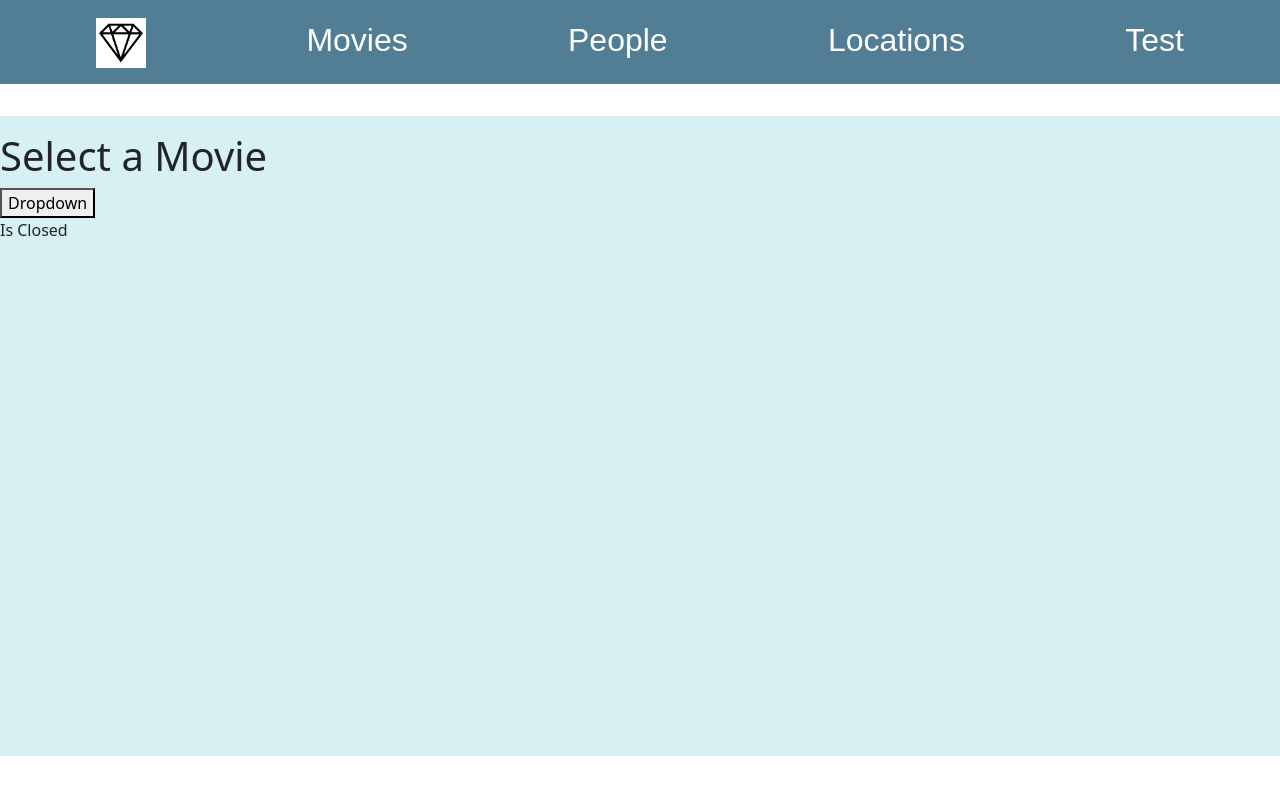
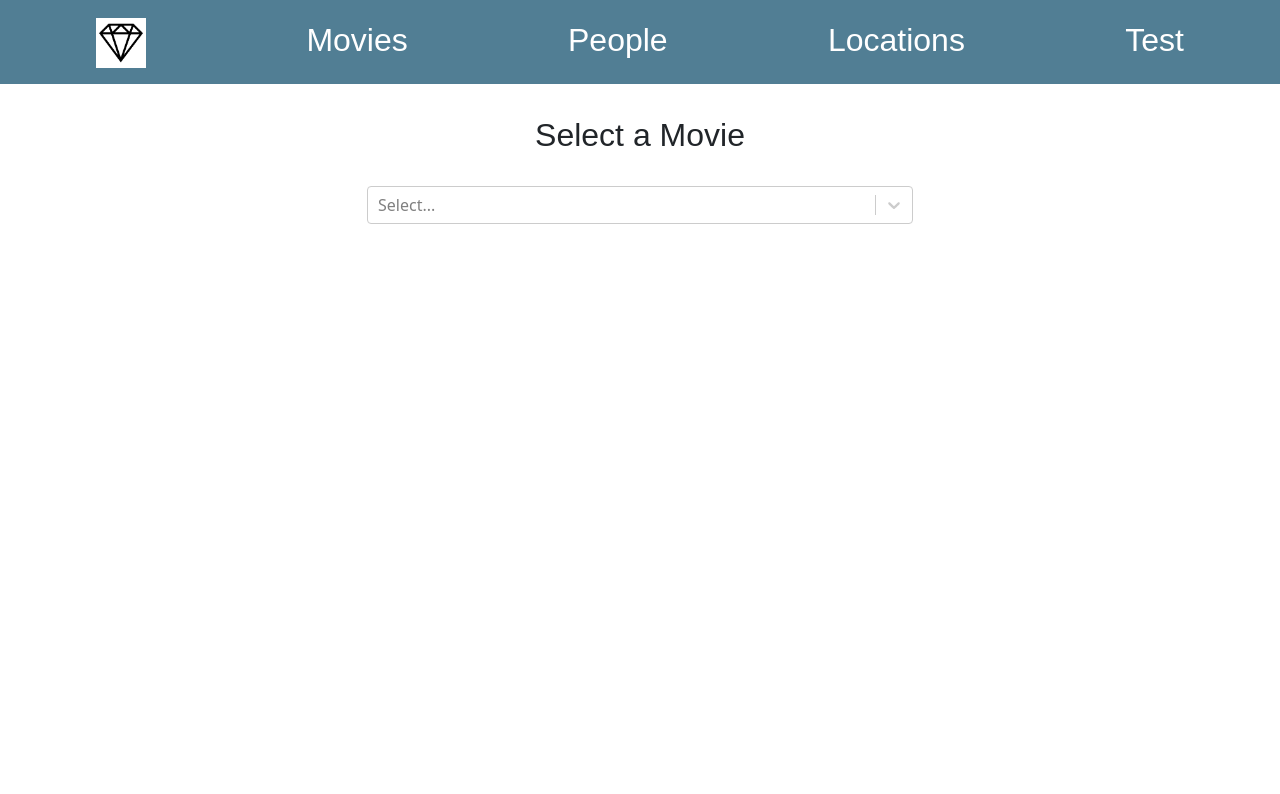
Before and after one commit to joinpursuit/9-1-module-three-assessment, a React (Create React App) app: page /Movies in a window 1280 px wide. Shown: the top 794 px of the page. Built offline with nearby package versions, Linux system fonts and the light colour scheme; the HTML template or start-up script is replaced by a standard one.

Commit message:
Movies.js - code from test replaced old code

```diff
--- a/src/Movies.js
+++ b/src/Movies.js
@@ -1,51 +1,132 @@
 import React from 'react';
+import Select from 'react-select';
 import { useState, useEffect } from "react";
+
+import 'bootstrap/dist/css/bootstrap.min.css';
 import MoviesListItem from './MoviesListItem';
+import MovieRender from './MovieRender';
 
-const Movies = () => {
-    const [open, setOpen] = useState(false)
+const Movie = () => {
     const [movies, setMovies] = useState([])
+    const [moviesObject, setMoviesObject] = useState([])
+    const [moviesSelection, setMovieSelection] = useState ('')
+    const [movieObject, setMovieObject] = useState({})
+    const [movieRenderCondition, setMovieRenderCondition] = useState(false)
 
-    const handleOpen = () => {
-        setOpen(!open)
+    const handleChange = event => {
+        console.log('handleChange function, dropdown selection: ',event.label)
+        setMovieSelection(event.label)
+        // console.log(moviesSelection)
+
+        const movieSelectionString = event.label
+        const found = movies.find(movieEl => movieEl.title === event.label)
+        console.log(found)
+        setMovieObject(found)
+        setMovieRenderCondition(true)
+
+
+
+        // console.log(moviesSelection)
+        // setMovieSelection(event.label)
+        // renderSelectionData(event.label)
     }
 
-    useEffect(() => {
+
+    // const renderSelectionData = () => {
+    //     // console.log('renderSelectionData function: ',movie)
+    //     // get all data from single selection movie
+    //     const found = movies.find(movieEl => movieEl.title === moviesSelection)
+    //     console.log('renderSelectionData function: ','Found Movie: ',found)
+    //     // console.log(moviesSelection)
+    //     setMovieObject(found)
+    //     console.log(movieObject)
+
+    // }
+
+    // useEffect(,) g
+
+
+        useEffect(() => {
         fetch('films.json')
         .then(response => response.json())
         .then(data => {
-            // console.log('Movies Data: ',data);
-            // for (const movie of data) {
-            //     console.log(movie)
-
-            // }
+        //     // console.log('Movies Data: ',data);
+        //     // for (const movie of data) {
+        //     //     console.log(movie)
+        //     // }
             setMovies(data)
         })
+          },moviesObject);
 
-    })
-    // console.log(movies)
+        //   console.log(movies[0].title)
+
+          // need to get single movies title
+            // movies[iteration].title
+        let moviesArr = []
+        // with a for loop
+        for (let i = 0; i < movies.length; i++) {
+            let singleMovie = movies[i];
+            // console.log(singleMovie)
+            moviesArr.push(singleMovie.title)
+            // console.log('Movies Array:',moviesArr)
+        }
+
+        // we have all the titles stored into a single array, now, each title needs to be put as a key into an single object....... lets try
+        let filmTitlesArr = []
+        for (let i = 0; i < moviesArr.length; i++) {
+            const title = moviesArr[i];
+            let filmsTitle = {
+                label: title,
+                value: i+1000
+            }
+            filmTitlesArr.push(filmsTitle)
+        }
+        console.log(filmTitlesArr)
 
 
+          // find a way to get each movie title ([iteration].title) into the structure of films array of objects below
+
+          // SUCCESSEFULLY RENDERED THE DATA INTO THE SELECTION
+
+
+
+
+
+    // for (const movie of movies) {
+    //     setMoviesObject(movie.title)
+    // }
+    // console.log(moviesObject)
+
+    // const singleFilm = { label: movies[0].title }
+    // console.log(singleFilm)
+    // console.log(movies[0])
+
+    const films = [
+        { label: "Albania", value: 355 },
+        { label: "Argentina", value: 54 },
+        { label: "Austria", value: 43 },
+        { label: "Cocos Islands", value: 61 },
+        { label: "Kuwait", value: 965 },
+        { label: "Sweden", value: 46 },
+        { label: "Venezuela", value: 58 }
+      ];
+
     return (
-        <>
-        <div className='movies'>
-        <h1>Select a Movie</h1>
-        <button onClick={handleOpen}>Dropdown</button>
-        {open ? (
-            movies.map((movie) => {
-                return (
-                    <ul>
-                        <li>
-                            {movie.title}
-                        </li>
-                    </ul>
-                )
-            })
-        ) : null }
-        {open ? <div>Is Open</div> : <div>Is Closed</div>}
+        <div className="container">
+            <h2>Select a Movie</h2>
+            <br></br>
+            <div className="row">
+                <div className="col-md-3"></div>
+                <div className="col-md-6">
+                    <Select onChange={handleChange} options={filmTitlesArr} />
+                </div>
+                <div>
+                    {movieRenderCondition ? <MovieRender movie={movieObject} /> : null}
+                    {/* <MovieRender movie={movieObject} /> */}
+                </div>
+            </div>
         </div>
-        </>
     );
 };
 
-export default Movies;
+export default Movie;
--- a/src/Test.js
+++ b/src/Test.js
@@ -1,131 +1,12 @@
 import React from 'react';
-import Select from 'react-select';
 import { useState, useEffect } from "react";
 
-import 'bootstrap/dist/css/bootstrap.min.css';
-import MoviesListItem from './MoviesListItem';
-import MovieRender from './MovieRender';
-
 const Test = () => {
-    const [movies, setMovies] = useState([])
-    const [moviesObject, setMoviesObject] = useState([])
-    const [moviesSelection, setMovieSelection] = useState ('')
-    const [movieObject, setMovieObject] = useState({})
-    const [movieRenderCondition, setMovieRenderCondition] = useState(false)
-
-    const handleChange = event => {
-        console.log('handleChange function, dropdown selection: ',event.label)
-        setMovieSelection(event.label)
-        // console.log(moviesSelection)
-
-        const movieSelectionString = event.label
-        const found = movies.find(movieEl => movieEl.title === event.label)
-        console.log(found)
-        setMovieObject(found)
-        setMovieRenderCondition(true)
 
 
-
-        // console.log(moviesSelection)
-        // setMovieSelection(event.label)
-        // renderSelectionData(event.label)
-    }
-
-
-    // const renderSelectionData = () => {
-    //     // console.log('renderSelectionData function: ',movie)
-    //     // get all data from single selection movie
-    //     const found = movies.find(movieEl => movieEl.title === moviesSelection)
-    //     console.log('renderSelectionData function: ','Found Movie: ',found)
-    //     // console.log(moviesSelection)
-    //     setMovieObject(found)
-    //     console.log(movieObject)
-
-    // }
-
-    // useEffect(,) g
-
-
-        useEffect(() => {
-        fetch('films.json')
-        .then(response => response.json())
-        .then(data => {
-        //     // console.log('Movies Data: ',data);
-        //     // for (const movie of data) {
-        //     //     console.log(movie)
-        //     // }
-            setMovies(data)
-        })
-          },moviesObject);
-
-        //   console.log(movies[0].title)
-
-          // need to get single movies title
-            // movies[iteration].title
-        let moviesArr = []
-        // with a for loop
-        for (let i = 0; i < movies.length; i++) {
-            let singleMovie = movies[i];
-            // console.log(singleMovie)
-            moviesArr.push(singleMovie.title)
-            // console.log('Movies Array:',moviesArr)
-        }
-
-        // we have all the titles stored into a single array, now, each title needs to be put as a key into an single object....... lets try
-        let filmTitlesArr = []
-        for (let i = 0; i < moviesArr.length; i++) {
-            const title = moviesArr[i];
-            let filmsTitle = {
-                label: title,
-                value: i+1000
-            }
-            filmTitlesArr.push(filmsTitle)
-        }
-        console.log(filmTitlesArr)
-
-
-          // find a way to get each movie title ([iteration].title) into the structure of films array of objects below
-
-          // SUCCESSEFULLY RENDERED THE DATA INTO THE SELECTION
-
-
-
-
-
-    // for (const movie of movies) {
-    //     setMoviesObject(movie.title)
-    // }
-    // console.log(moviesObject)
-
-    // const singleFilm = { label: movies[0].title }
-    // console.log(singleFilm)
-    // console.log(movies[0])
-
-    const films = [
-        { label: "Albania", value: 355 },
-        { label: "Argentina", value: 54 },
-        { label: "Austria", value: 43 },
-        { label: "Cocos Islands", value: 61 },
-        { label: "Kuwait", value: 965 },
-        { label: "Sweden", value: 46 },
-        { label: "Venezuela", value: 58 }
-      ];
-
     return (
-        <div className="container">
-            <h2>Select a Movie</h2>
-            <br></br>
-            <div className="row">
-                <div className="col-md-3"></div>
-                <div className="col-md-6">
-                    <Select onChange={handleChange} options={filmTitlesArr} />
-                </div>
-                <div>
-                    {movieRenderCondition ? <MovieRender movie={movieObject} /> : null}
-                    {/* <MovieRender movie={movieObject} /> */}
-                </div>
-            </div>
-        </div>
+        <>
+        </>
     );
 };
 
```
